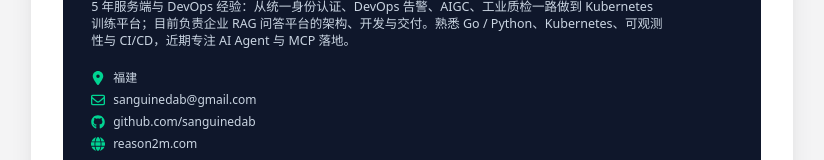
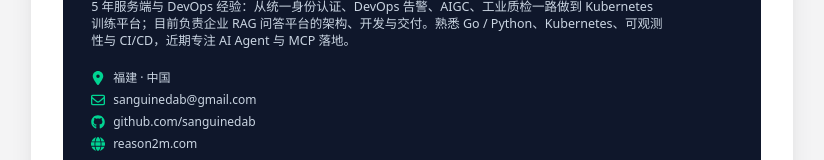
Before and after one commit to sanguinedab/sanguinedab.github.io, a React (Vite) app: page /#/resume in a window 1280 px wide. Shown: the part 229-389 px from the top of the page, without its empty margins (228-1052 px from the left). Built offline with nearby package versions, Linux system fonts and the light colour scheme.

Commit message:
Show Fujian, China in the location field

```diff
--- a/config/profile.yaml
+++ b/config/profile.yaml
@@ -15,7 +15,7 @@ profile:
   name: "sanguinedab"
   headline: "服务端工程师 · DevOps · AI Agent"
   email: "sanguinedab@gmail.com"
-  location: "福建"
+  location: "福建 · 中国"
   profileImage: "https://github.com/sanguinedab.png"
 
   links:
--- a/src/data/profile.ts
+++ b/src/data/profile.ts
@@ -4,7 +4,7 @@ export const profile = {
   name: `sanguinedab`,
   headline: `服务端工程师 · DevOps · AI Agent`,
   email: `sanguinedab@gmail.com`,
-  location: `福建`,
+  location: `福建 · 中国`,
   profileImage: `https://github.com/sanguinedab.png`,
   links: [
     {
```
